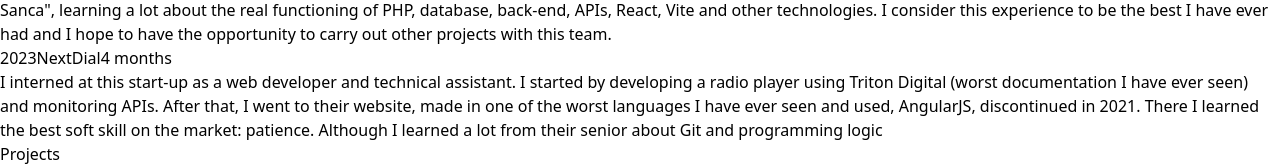
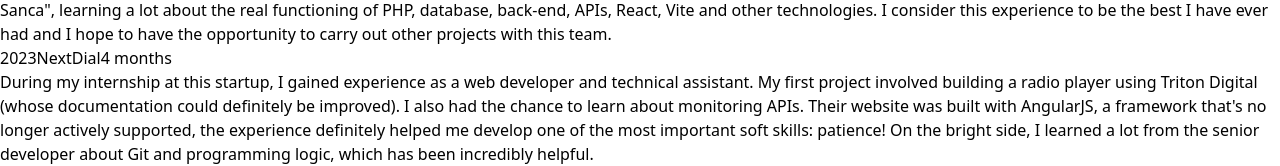
Before and after one commit to BrunoTK09/Meu_Portifolio, a React (Vite) app: page / in a window 1280 px wide. Shown: the part 642-808 px from the top of the page. Built offline with nearby package versions, Linux system fonts and the light colour scheme.

Commit message:
changed the text for Nextdial to make it more nicier lol! mb

```diff
--- a/src/components/Work.jsx
+++ b/src/components/Work.jsx
@@ -14,7 +14,7 @@ const data = [
     title: "NextDial",
     duration: "4 months",
     details:
-      "I interned at this start-up as a web developer and technical assistant. I started by developing a radio player using Triton Digital (worst documentation I have ever seen) and monitoring APIs. After that, I went to their website, made in one of the worst languages I have ever seen and used, AngularJS, discontinued in 2021. There I learned the best soft skill on the market: patience. Although I learned a lot from their senior about Git and programming logic",
+      "During my internship at this startup, I gained experience as a web developer and technical assistant.  My first project involved building a radio player using Triton Digital (whose documentation could definitely be improved). I also had the chance to learn about monitoring APIs.  Their website was built with AngularJS, a framework that's no longer actively supported, the experience definitely helped me develop one of the most important soft skills: patience!  On the bright side, I learned a lot from the senior developer about Git and programming logic, which has been incredibly helpful.",
   },
 ];
 const Work = () => {
```
